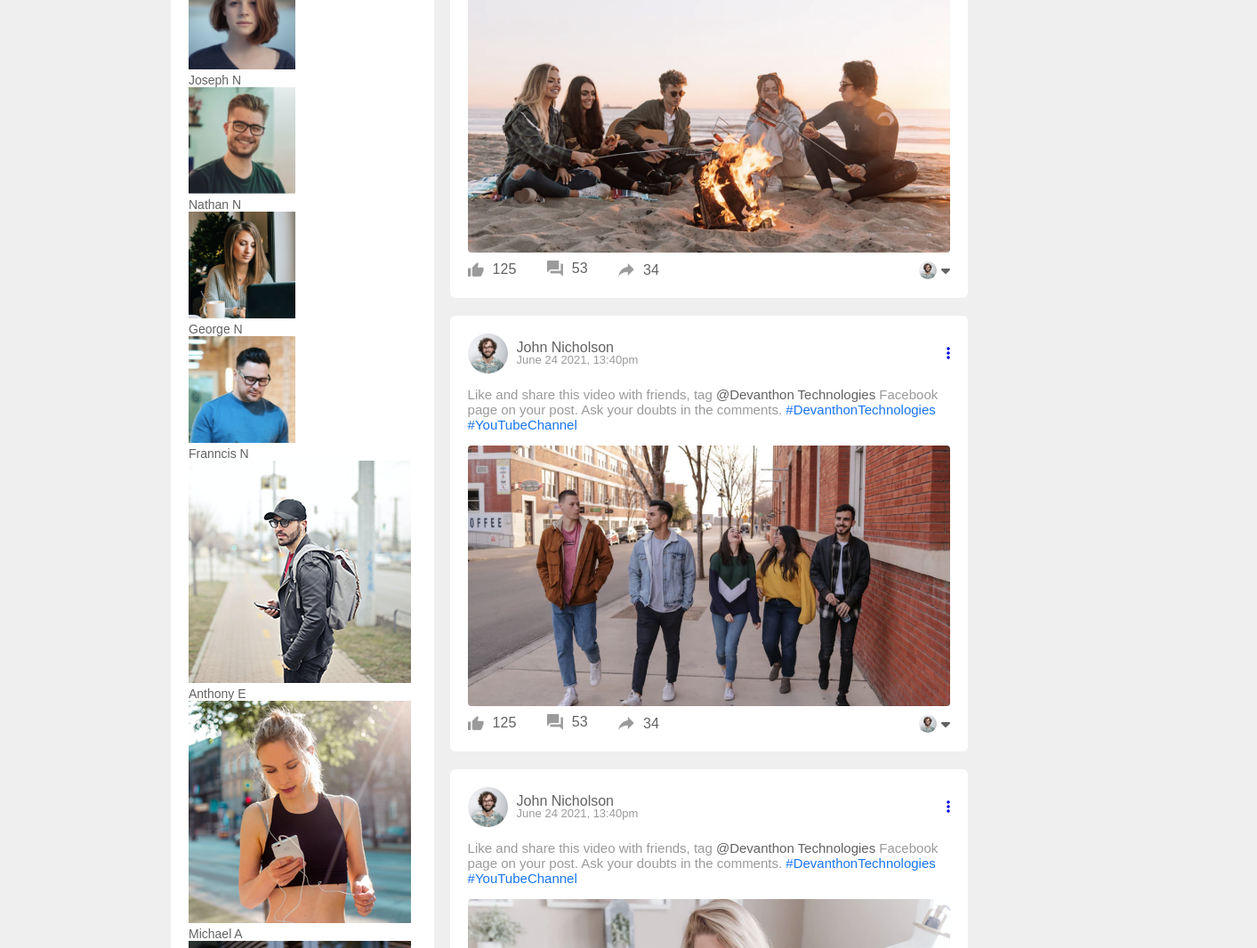
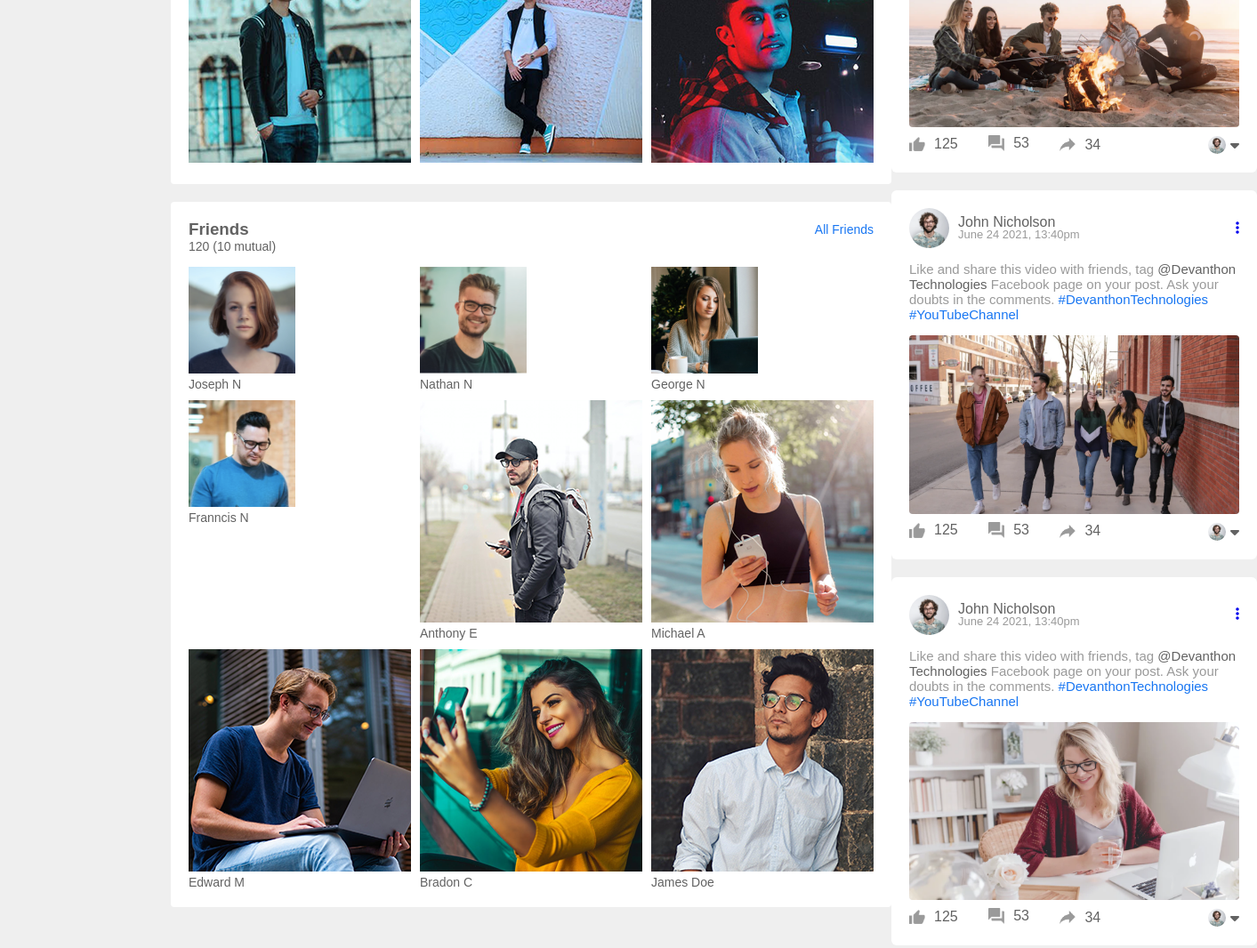
Before and after one commit to Nebenmor/SocialBook, a plain HTML site: page profile.html in a window 1280 px wide. Shown: the part 1795-2861 px from the top of the page at 89% size, 1413 px wide, since content can reach past the window. Drawn offline with Linux system fonts and the light colour scheme.

Commit message:
update friends photo gallery

```diff
--- a/style.css
+++ b/style.css
@@ -636,3 +636,10 @@ nav {
 .profile-intro p {
     font-size: 14px;
 }
+
+.friends-box {
+    display: grid;
+    grid-template-columns: repeat(3, auto);
+    gap: 10px;
+    margin-top: 15px;
+}
```
